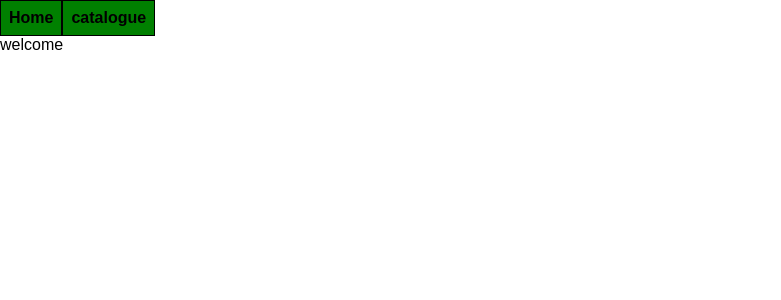
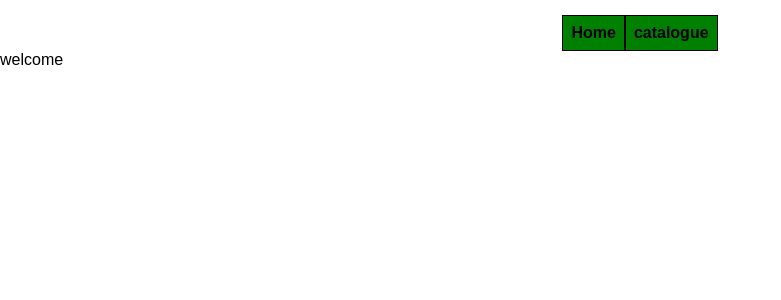
Before and after one commit to BillyOkendo/app, a React (Create React App) app in the folder catalogue/: page / in a window 1280 px wide. Shown: the top 300 px of the page, without its empty margins (0-781 px from the left). Built offline with nearby package versions, Linux system fonts and the light colour scheme.

Commit message:
added styling to our Navbar

```diff
--- a/catalogue/src/index.css
+++ b/catalogue/src/index.css
@@ -1,6 +1,14 @@
 body {
   margin: 0;
   font-family: sans-serif;
+}
+
+.nav {
+  width: 100%;
+  display: flex;
+  margin-top: 15px;
+  justify-content: center;
+
 }
 
 .cata {
```
